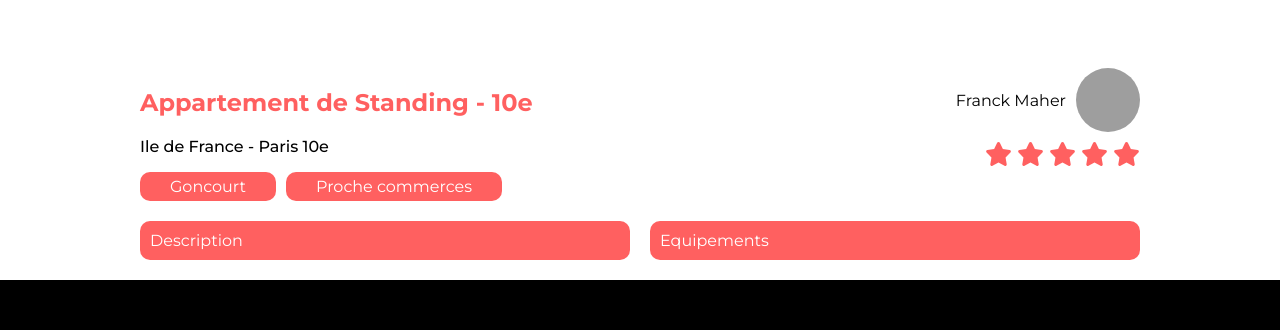
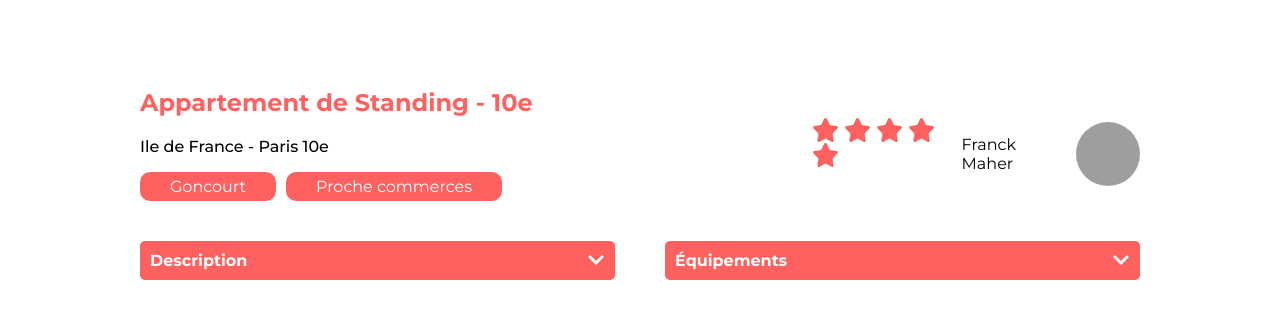
Before and after one commit to cuongshodan/oc_p7_kasa_ts, a React (Vite) app: page /logement/0979876d in a window 1280 px wide. Shown: the part 453-783 px from the top of the page. Built offline with nearby package versions, Linux system fonts and the light colour scheme; grey boxes are pictures that could not be loaded.

Commit message:
collapsible info for logement

```diff
--- a/src/pages/APropos/index.tsx
+++ b/src/pages/APropos/index.tsx
@@ -2,7 +2,7 @@
 import React from 'react';
 import image2 from "../../assets/image2.png";
 import "./Apropos.scss";
-import CollapsibleSection from './CollapsibleSection'; // Adjust the path if necessary
+import CollapsibleSection from '../../components/CollapsibleSection/CollapsibleSection'; // Adjust the path if necessary
 
 const APropos = () => {
   return (
--- a/src/pages/Logement/Logement.scss
+++ b/src/pages/Logement/Logement.scss
@@ -108,8 +108,10 @@
 
   &__hostRating {
     display: flex;
-    flex-direction: column;
-    align-items: flex-end;
+    flex-direction: row;
+    justify-content: space-between;
+    padding-top: 40px;
+    flex-direction: row-reverse;
   }
 
   .rating {
@@ -182,3 +184,76 @@
     border-radius: 10px;
   }
 }
+
+// ... (existing styles)
+
+/* Collapsible Sections Styles */
+.collapsible-sections-logement {
+  margin: 20px 0;
+  display: flex;
+  flex-direction: column;
+
+  @media screen and (min-width: 768px) {
+    justify-content: space-between;
+    flex-direction: row;
+    width: 100%;
+    gap: 50px;
+  }
+
+  .collapsible-section {
+    margin-bottom: 20px;
+    width: 100%;
+
+    .collapsible-header {
+      width: 100%;
+      background: rgba(255, 96, 96, 1);
+      border-radius: 5px;
+      padding: 10px;
+      text-align: left;
+      font-size: 16px;
+      font-weight: bold;
+      cursor: pointer;
+      display: flex;
+      justify-content: space-between;
+      align-items: center;
+      color: #fff;
+      border: none;
+
+      .arrow {
+        font-size: 18px;
+        color: #fff;
+      }
+    }
+
+    .collapsible-content {
+      overflow: hidden;
+      background-color: #f6f6f6;
+      padding: 15px;
+
+      p,
+      ul {
+        margin: 0;
+      }
+
+      ul {
+        list-style-type: disc;
+        padding-left: 20px;
+      }
+
+      li {
+        margin-bottom: 5px;
+      }
+    }
+  }
+
+  @media screen and (min-width: 768px) {
+    .descriptionEquipments {
+      display: flex;
+      gap: 20px;
+
+      .collapsible-sections {
+        flex: 1;
+      }
+    }
+  }
+}
--- a/src/pages/Logement/index.tsx
+++ b/src/pages/Logement/index.tsx
@@ -1,3 +1,4 @@
+import React from 'react';
 import "./Logement.scss";
 import { useParams, Navigate } from "react-router-dom";
 import Slider from "react-slick";
@@ -12,6 +13,9 @@ import rightArrowIcon from "../../assets/right-arrow.svg";
 import { FontAwesomeIcon } from "@fortawesome/react-fontawesome";
 import { faStar as filledStar } from "@fortawesome/free-solid-svg-icons";
 import { faStar as emptyStar } from "@fortawesome/free-regular-svg-icons";
+
+// Import CollapsibleSection component
+import CollapsibleSection from '../../components/CollapsibleSection/CollapsibleSection'; // Adjust the path if necessary
 
 // Custom Arrow Components
 const CustomPrevArrow = (props: any) => {
@@ -125,8 +129,18 @@ const Logement = () => {
                     </div>
                 </div>
                 <div className="descriptionEquipments">
-                    <div>Description</div>
-                    <div>Equipements</div>
+                    <section className="collapsible-sections-logement">
+                        <CollapsibleSection title="Description">
+                            <p>{logement.description}</p>
+                        </CollapsibleSection>
+                        <CollapsibleSection title="Équipements">
+                            <ul>
+                                {logement.equipments.map((equipment, index) => (
+                                    <li key={index}>{equipment}</li>
+                                ))}
+                            </ul>
+                        </CollapsibleSection>
+                    </section>
                 </div>
             </div>
         </div>
```
Also changed, not shown: src/components/CollapsibleSection/CollapsibleSection.tsx (renamed from src/pages/APropos/CollapsibleSection.tsx).
